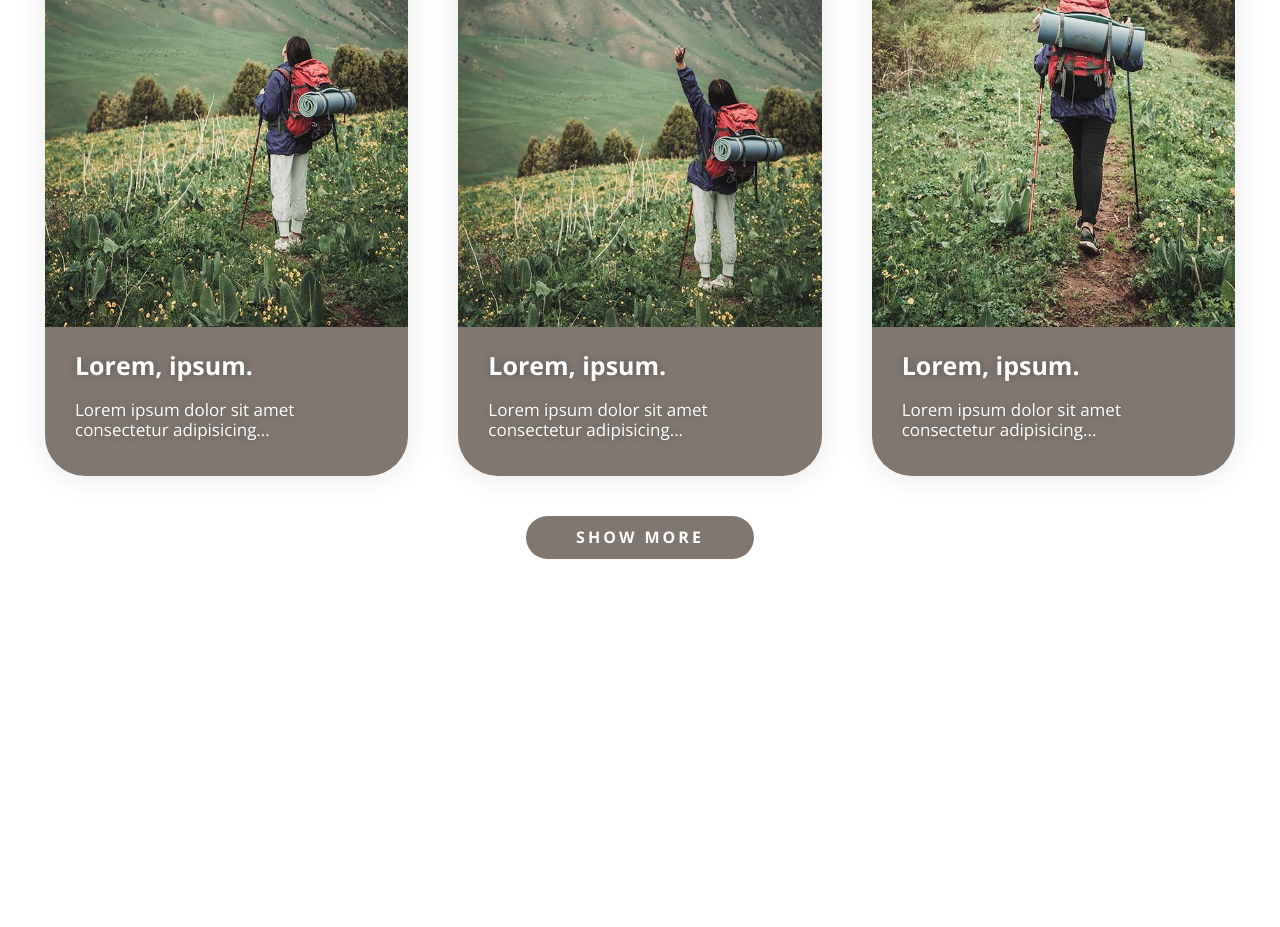
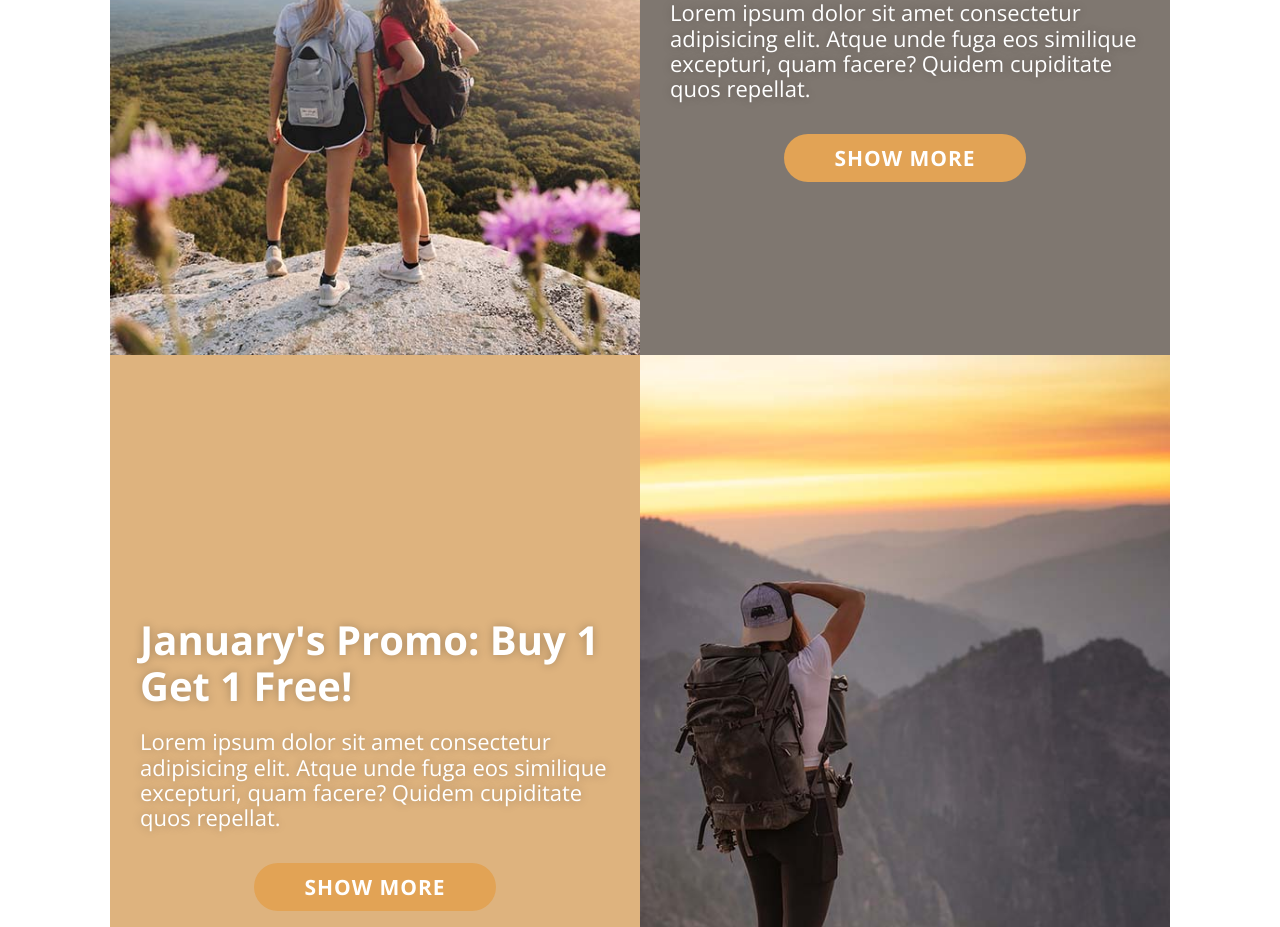
Before and after one commit to ramilzag/hiking, a plain HTML site: page index.html in a window 1280 px wide. Shown: the part 358-1285 px from the top of the page. Before the commit the page ends 1094 px from the top, so only its background shows below. Drawn offline with nearby package versions, Linux system fonts and the light colour scheme.

Commit message:
Implemented promotion's section

```diff
--- a/css/styles.css
+++ b/css/styles.css
@@ -59,7 +59,7 @@ a {
 }
 
 .container {
-  max-width: 1440px;
+  max-width: 1140px;
   margin: 0 auto;
 }
 
@@ -303,7 +303,6 @@ a {
 }
 
 .card__body {
-  background: var(--color-secondary);
   color: var(--color-text-alternative);
   text-shadow: var(--text-shadow);
   font-size: 2rem;
@@ -311,6 +310,7 @@ a {
 
 .card__image {
   width: 100%;
+  display: block;
   object-fit: fill;
 }
 
@@ -396,36 +396,6 @@ a {
 .collapsible--expanded + .collapsible__content {
   max-height: 100vh;
   opacity: 1;
-}
-
-/* Promotions */
-
-.promotion {
-  padding: 7rem 4rem;
-}
-
-.promotion--primary {
-  background: #deb37e;
-  color: var(--color-text-alternative);
-}
-
-.promotion--secondary {
-  background: #7f7770;
-  color: var(--color-text-alternative);
-}
-
-@media screen and (min-width: 600px) {
-  .promotion__heading {
-    font-size: 4rem;
-  }
-
-  .promotion__description {
-    font-size: 2.2rem;
-  }
-
-  .promotion .btn {
-    font-size: 2rem;
-  }
 }
 
 /* Quotes */
@@ -694,3 +664,58 @@ a {
     font-size: 1.6rem;
   }
 }
+
+/* Promotions */
+
+.promotion {
+  display: flex;
+  flex-direction: column;
+  align-items: center;
+  justify-content: center;
+  padding: 3rem;
+}
+
+.promotion__heading {
+  font-size: 3.5rem;
+  text-shadow: var(--text-shadow);
+}
+
+.promotion__description {
+  text-shadow: var(--text-shadow);
+  font-size: 1.8rem;
+}
+
+.promotion--primary {
+  background: #deb37e;
+  color: var(--color-text-alternative);
+}
+
+.promotion--secondary {
+  background: #7f7770;
+  color: var(--color-text-alternative);
+}
+
+.promotion .btn {
+  font-size: 1.8rem;
+}
+
+@media screen and (min-width: 1140px) {
+  .promotion__heading {
+    font-size: 4rem;
+  }
+
+  .promotion__description {
+    font-size: 2.2rem;
+  }
+
+  .promotion .btn {
+    font-size: 2.1rem;
+  }
+}
+
+/* Promotions block */
+@media screen and (min-width: 768px) {
+  .promotion-block:nth-of-type(even) .promotion {
+    order: -2;
+  }
+}
--- a/index.html
+++ b/index.html
@@ -14,89 +14,59 @@
     <title>Document</title>
   </head>
   <body>
-    <section class="container block branch-left action">
-      <header class="action__header">
-        <h2 class="action__heading">Let's Go</h2>
-        <p class="action__description">
-          Lorem ipsum dolor sit amet, consectetur adipisicing elit. Totam eum
-          soluta impedit autem architecto!
-        </p>
-      </header>
-      <div class="grid grid--1x3 action__content">
-        <div class="card">
-          <header class="card__header">
+    <section class="container block">
+      <article class="grid grid--1x2 promotion-block">
         <picture>
           <source
             type="image/jpg"
             srcset="
-                  images/adilet-asilbekov-IqeP6kH3T7k-unsplash_medium.jpg    1x,
-                  images/adilet-asilbekov-IqeP6kH3T7k-unsplash_medium@2x.jpg 2x,
-                  images/adilet-asilbekov-IqeP6kH3T7k-unsplash_medium@3x.jpg 3x
+              images/spenser-sembrat-GgMDeYAzc68-unsplash.jpg    1x,
+              images/spenser-sembrat-GgMDeYAzc68-unsplash@2x.jpg 2x,
+              images/spenser-sembrat-GgMDeYAzc68-unsplash@3x.jpg 3x
             "
           />
           <img
             class="card__image"
-                src="./images/adilet-asilbekov-IqeP6kH3T7k-unsplash_medium.jpg"
+            src="./images/spenser-sembrat-GgMDeYAzc68-unsplash.jpg"
             alt="hiker's image standing on mountain"
           />
         </picture>
-          </header>
-          <div class="card__body">
-            <h3 class="card__heading">Lorem, ipsum.</h3>
-            <p>Lorem ipsum dolor sit amet consectetur adipisicing...</p>
+        <div class="promotion promotion--secondary">
+          <h2 class="promotion__heading">Discount up to 50% All Excursions</h2>
+          <p class="promotion__description">
+            Lorem ipsum dolor sit amet consectetur adipisicing elit. Atque unde
+            fuga eos similique excepturi, quam facere? Quidem cupiditate quos
+            repellat.
+          </p>
+          <button class="btn btn--primary">Show More</button>
         </div>
-        </div>
-        <div class="card">
-          <header class="card__header">
+      </article>
+      <article class="grid grid--1x2 promotion-block">
         <picture>
           <source
             type="image/jpg"
             srcset="
-                  images/adilet-asilbekov-V-RShIMKAGQ-unsplash_medium.jpg    1x,
-                  images/adilet-asilbekov-V-RShIMKAGQ-unsplash_medium@2x.jpg 2x,
-                  images/adilet-asilbekov-V-RShIMKAGQ-unsplash_medium@3x.jpg 3x
+              images/stephen-leonardi-UxGw8Q2Tygw-unsplash.jpg    1x,
+              images/stephen-leonardi-UxGw8Q2Tygw-unsplash@2x.jpg 2x,
+              images/stephen-leonardi-UxGw8Q2Tygw-unsplash@3x.jpg 3x
             "
           />
           <img
             class="card__image"
-                src="./images/adilet-asilbekov-V-RShIMKAGQ-unsplash_medium.jpg"
+            src="./images/stephen-leonardi-UxGw8Q2Tygw-unsplash.jpg"
             alt="hiker's image standing on mountain"
           />
         </picture>
-          </header>
-          <div class="card__body">
-            <h3 class="card__heading">Lorem, ipsum.</h3>
-            <p>Lorem ipsum dolor sit amet consectetur adipisicing...</p>
+        <div class="promotion promotion--primary">
+          <h2 class="promotion__heading">January's Promo: Buy 1 Get 1 Free!</h2>
+          <p class="promotion__description">
+            Lorem ipsum dolor sit amet consectetur adipisicing elit. Atque unde
+            fuga eos similique excepturi, quam facere? Quidem cupiditate quos
+            repellat.
+          </p>
+          <button class="btn btn--primary">Show More</button>
         </div>
-        </div>
-        <div class="card">
-          <header class="card__header">
-            <picture>
-              <source
-                type="image/jpg"
-                srcset="
-                  images/adilet-asilbekov-Yl5h4EwekQk-unsplash.jpg    1x,
-                  images/adilet-asilbekov-Yl5h4EwekQk-unsplash@2x.jpg 2x,
-                  images/adilet-asilbekov-Yl5h4EwekQk-unsplash@3x.jpg 3x
-                "
-              />
-              <img
-                class="card__image"
-                src="./images/adilet-asilbekov-Yl5h4EwekQk-unsplash.jpg"
-                alt="hiker's image standing on mountain"
-              />
-            </picture>
-          </header>
-          <div class="card__body">
-            <h3 class="card__heading">Lorem, ipsum.</h3>
-            <p>Lorem ipsum dolor sit amet consectetur adipisicing...</p>
-          </div>
-        </div>
-      </div>
-      <button class="btn btn--secondary action__button">Show More</button>
-      <svg class="branch-left--large">
-        <use xlink:href="/images/sprite.svg#branch"></use>
-      </svg>
+      </article>
     </section>
     <script src="./js/collapsible.js"></script>
   </body>
```
Also changed, not shown: components/blockPromotions.html (added, +52 -0 lines). Lines whose indentation alone changed are shown as unchanged.
